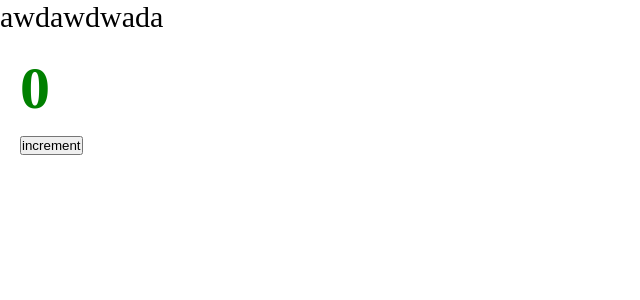
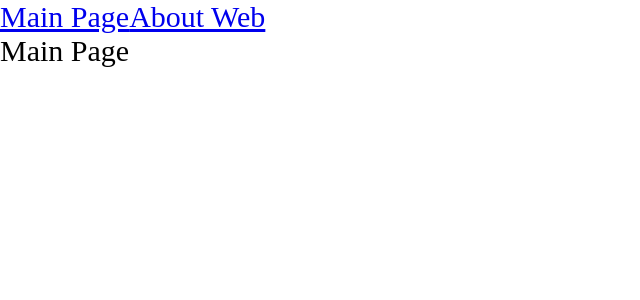
Before and after one commit to sohumelivar/typeScriptPractice, a React app: page / in a window 1280 px wide. Shown: the top 300 px of the page, without its empty margins (0-640 px from the left). Built offline with nearby package versions, Linux system fonts and the light colour scheme.

Commit message:
code splitting, lazy suspence

```diff
--- a/package.json
+++ b/package.json
@@ -17,6 +17,7 @@
     "html-webpack-plugin": "^5.5.3",
     "react": "^18.2.0",
     "react-dom": "^18.2.0",
+    "react-router-dom": "^6.19.0",
     "ts-loader": "^9.5.0",
     "ts-node": "^10.9.1",
     "typescript": "^5.2.2",
@@ -25,6 +26,7 @@
   "devDependencies": {
     "@types/react": "^18.2.37",
     "@types/react-dom": "^18.2.15",
+    "@types/react-router-dom": "^5.3.3",
     "@types/webpack-dev-server": "^4.7.2",
     "css-loader": "^6.8.1",
     "mini-css-extract-plugin": "^2.7.6",
--- a/src/App.tsx
+++ b/src/App.tsx
@@ -1,11 +1,21 @@
-import { Counter } from './components/Counter';
+import { Route, Routes } from 'react-router-dom';
 import './index.scss';
+import { Link } from 'react-router-dom';
+import { AboutPageAsync } from './pages/AboutPage/AboutPage.async';
+import { MainPageAsync } from './pages/MainPage/MainPage.async';
+import { Suspense } from 'react';
 
 const App = () => {
     return (
         <div className='app'>
-            awdawdwada
-            <Counter />
+            <Link to={'/'} >Main Page</Link>
+            <Link to={'/about'} >About Web</Link>
+            <Suspense fallback={<div>Loading...</div>} >
+                <Routes>
+                        <Route path='/about' element={<AboutPageAsync />} />
+                        <Route path='/' element={<MainPageAsync />} />
+                </Routes>
+            </Suspense>
         </div>
     )
 };
--- a/src/index.tsx
+++ b/src/index.tsx
@@ -2,8 +2,11 @@
 import { render } from "react-dom";
 import App from "./App";
 import { Counter } from "./components/Counter";
+import { BrowserRouter } from "react-router-dom";
 
 render(
-   <App />,
+    <BrowserRouter>
+        <App />
+    </BrowserRouter>,
     document.getElementById('root')
 )
--- /dev/null
+++ b/src/pages/AboutPage/AboutPage.async.tsx
@@ -0,0 +1,6 @@
+import { lazy } from 'react';
+
+export const AboutPageAsync = lazy(() => new Promise( resolve => {
+    // @ts-ignore
+    setTimeout(() => resolve(import('./AboutPage')), 1500)
+}));
--- /dev/null
+++ b/src/pages/AboutPage/AboutPage.tsx
@@ -0,0 +1,7 @@
+const AboutPage = () => {
+    return (
+        <div>About Page</div>
+    )
+}
+
+export default AboutPage;
--- /dev/null
+++ b/src/pages/MainPage/MainPage.async.tsx
@@ -0,0 +1,6 @@
+import { lazy } from 'react';
+
+export const MainPageAsync = lazy(() => new Promise(resolve => {
+    // @ts-ignore
+    setTimeout(() => resolve(import('./MainPage')), 1500);
+}));
--- /dev/null
+++ b/src/pages/MainPage/MainPage.tsx
@@ -0,0 +1,9 @@
+import React from 'react';
+
+const MainPage = () => {
+    return (
+        <div>Main Page</div>
+    )
+}
+
+export default MainPage;
--- a/tsconfig.json
+++ b/tsconfig.json
@@ -2,7 +2,7 @@
     "compilerOptions": {
       "outDir": "./dist/",
       "noImplicitAny": true,
-      "module": "es6",
+      "module": "esnext",
       "target": "es5",
       "jsx": "react-jsx",
       "allowJs": true,
```
Also changed, not shown: 9 other files (tests, documents, lock files or other folders).
